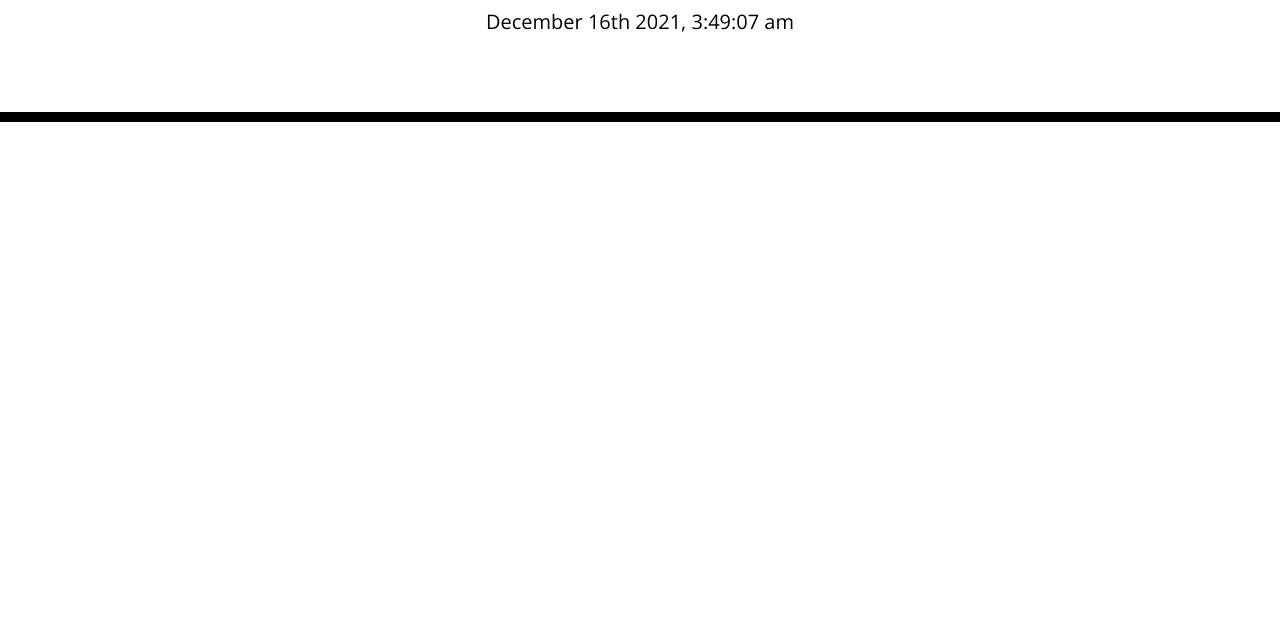
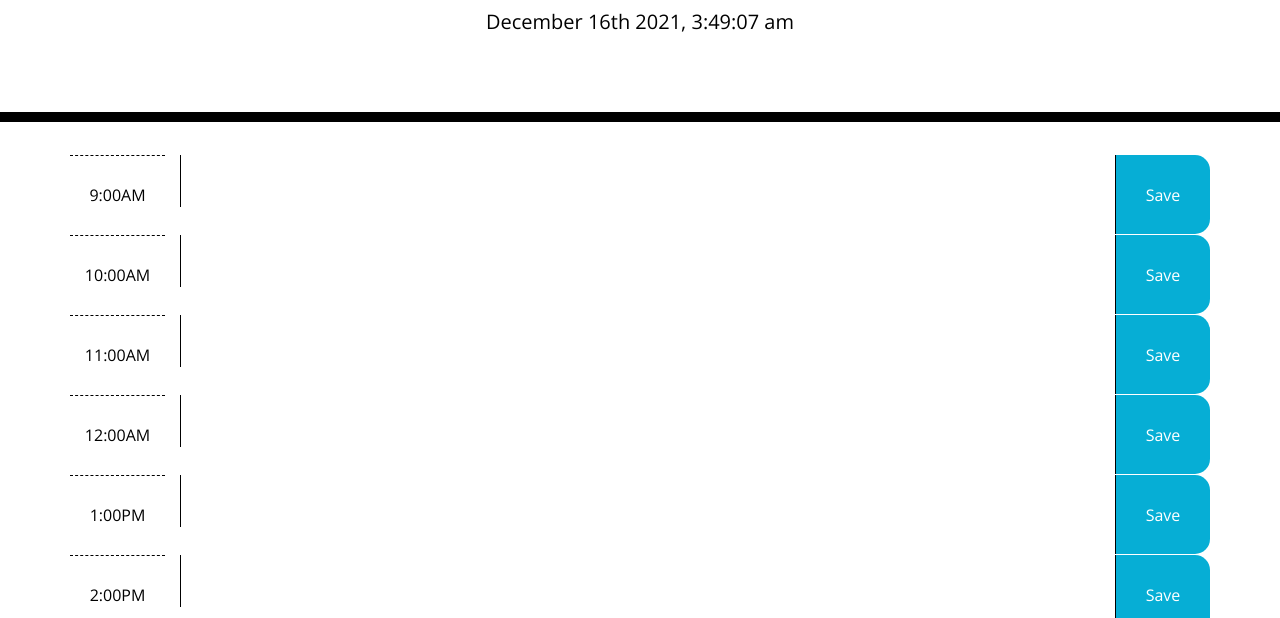
Before and after one commit to jdomindev/work-day-planner, a plain HTML site: page index.html in a window 1280 px wide. Shown: the part 182-800 px from the top of the page. Drawn offline with nearby package versions, Linux system fonts and the light colour scheme.

Commit message:
added rows and columns using jQuery in script.js to construct html only using jQuery and bootstrap classes

```diff
--- a/assets/js/script.js
+++ b/assets/js/script.js
@@ -1,9 +1,73 @@
+var today
 function setTime() {
-    var today = moment().format("MMMM Do YYYY, h:mm:ss a");
-    $("#currentDay").text(today);
-    }
+  today = moment().format("MMMM Do YYYY, h:mm:ss a");
+  $("#currentDay").text(today);
+}
 
-    setTime();
-    setInterval(function(){
-        setTime();
-      },1000)
+setTime();
+setInterval(setTime, 1000);
+
+// add rows and columns
+hoursOfDay = ["9:00AM", "10:00AM", "11:00AM", "12:00AM", "1:00PM", "2:00PM", "3:00PM", "4:00PM", "5:00PM"]
+
+
+
+for (var i = 0; i < hoursOfDay.length; i++){
+var container = $(".container");
+var row = $("<div>");
+row.addClass("row");
+
+// TimeHeader (first column)
+var timeHeader = $("<div>");
+timeHeader.addClass("hour d-flex justify-content-center align-items-center col-xl-1 col-lg-1 col-md-2 col-3")
+var timeTitle = $("<div>");
+timeTitle.text(hoursOfDay[i])
+timeTitle.addClass("");
+timeHeader.append(timeTitle);
+
+// TimeBlock (second column)
+var timeBlock = $("<div>");
+timeBlock.addClass("time-block col-xl-10 col-lg-10 col-md-8 col-6");
+var textArea = $("<textarea>");
+textArea.addClass("d-flex justify-content-start")
+timeBlock.append(textArea);
+
+// SaveBtn (third column)
+var saveBtn = $("<div>");
+saveBtn.addClass("saveBtn d-flex justify-content-center align-items-center col-xl-1 col-lg-1 col-md-2 col-3");
+saveBtnText = $("<div>");
+saveBtnText.text("Save")
+saveBtnText.addClass("");
+saveBtn.append(saveBtnText);
+
+
+row.append(timeHeader, timeBlock, saveBtn)
+container.append(row)
+}
+
+
+
+
+
+
+
+
+
+
+// function to add classes of past present and future based on time (moment)
+// var timeBlockTime = moment("2021-12-15T09:00:00").format("hh:mm a");
+// console.log(timeBlockTime);
+// var timeBlock = $("#timeBlock");
+// $("#timeBlockTime").text(timeBlockTime);
+
+// function colorTimeBlock() {
+// //   if (timeBlockTime.isSame(today, "hour")) {
+// //     timeBlock.addClass("present");
+// //   } else if (timeBlockTime.isBefore(today)) {
+// //     timeBlock.addClass("future");
+// //   }
+//   if (moment("9:00","hh:mm").isAfter(today)) {
+//     console.log("past");
+//     timeBlock.addClass("past");
+//   }
+// }
```
Also changed, not shown: index.html (+2 -5 lines).
